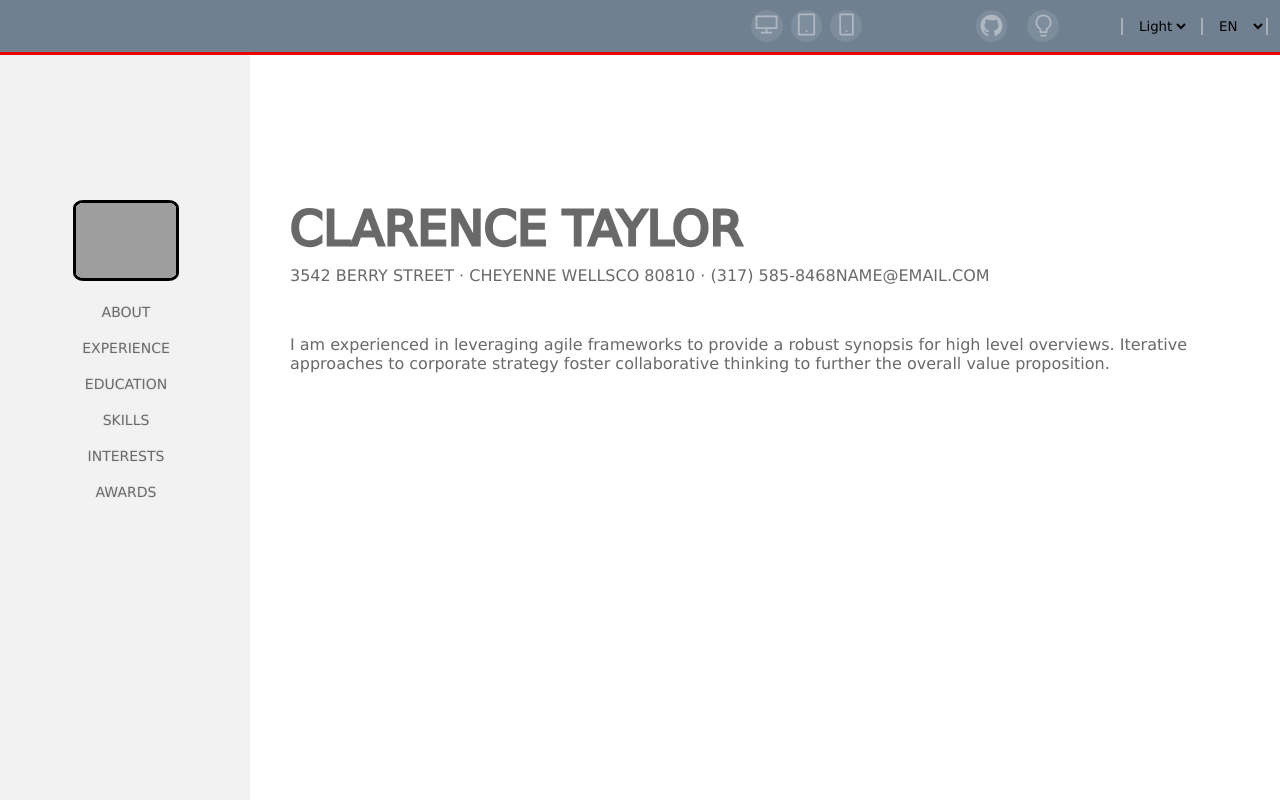
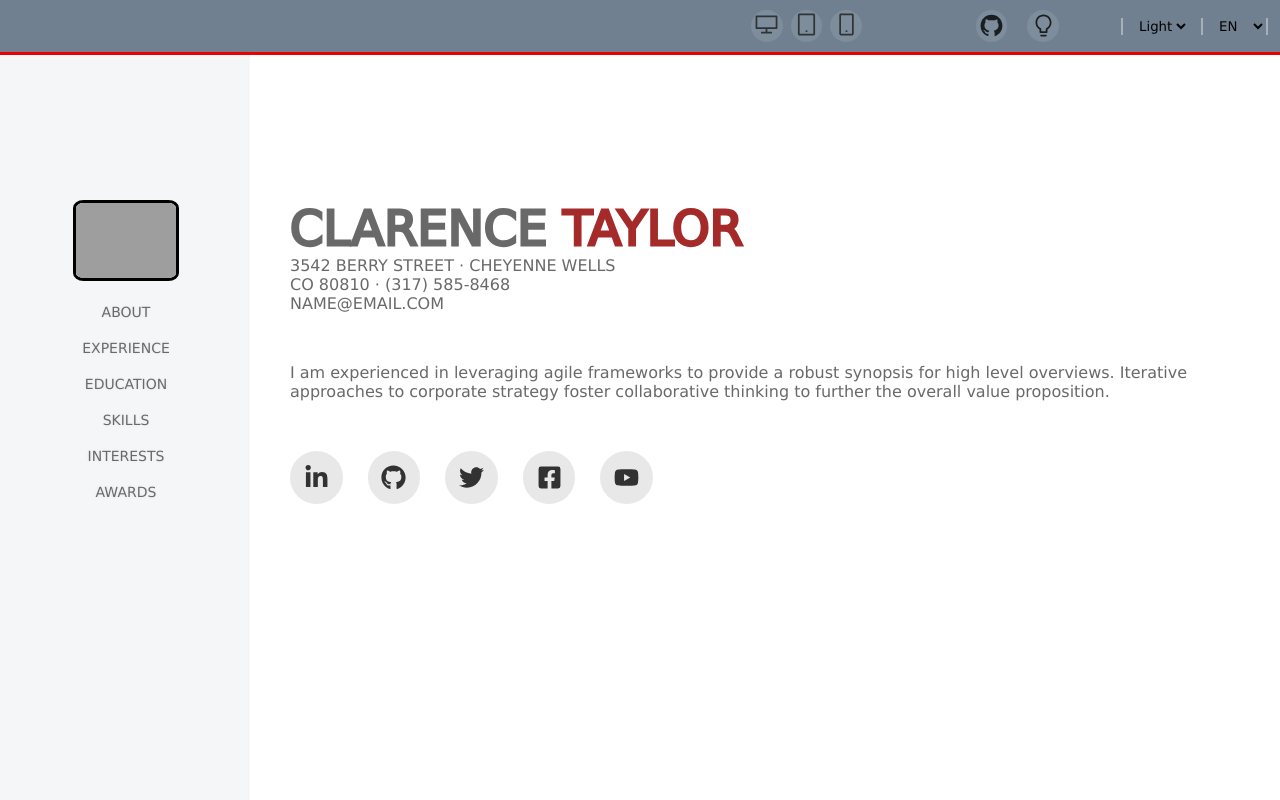
Before and after one commit to Mark4Titan/Summary, a React (Create React App) app: page / in a window 1280 px wide. Shown: the top 800 px of the page. Built offline with nearby package versions, Linux system fonts and the light colour scheme; grey boxes are pictures that could not be loaded.

Commit message:
більше стилів богу стилів

```diff
--- a/src/Style/darkStyle.css
+++ b/src/Style/darkStyle.css
@@ -22,5 +22,15 @@
 
 body {
   /* background: darkStylegray; */
-  background-color: slategray;
+  background-color: rgb(112, 128, 144);
 }
+.surnameItems_darkStyle {
+  color: red;
+}
+.icoBt_darkStyle  {
+  /* background: darkStylegray; */
+  background-color: rgba(112, 128, 144, 0.724);
+  z-index: 0;
+  height: calc((0.575rem * 1) + (0.575rem * 2) + (25px));
+  width: calc((0.575rem * 1) + (0.575rem * 2) + (25px));
+}
--- a/src/Style/defaultStyle.css
+++ b/src/Style/defaultStyle.css
@@ -82,8 +82,8 @@ h6 {
 .react_icons {
   height: 25px;
   width: 25px;
-  color: #ffffff61;
-  z-index: -1;
+  color: #000000c8;
+  /* z-index: 0; */
 }
 
 .btn_icon {
@@ -150,8 +150,10 @@ h6 {
   min-width: 250px;
 }
 .sidebar_Tablet {
+   display: none;
 }
 .sidebar_Mobile {
+   display: none;
 }
 
 .avatar {
@@ -267,21 +269,21 @@ body {
 .ul_experience {
 }
 
-.nameItems_name {
+.surnameItems,
+.nameItems {
   text-transform: uppercase;
   font-size: 3rem;
   padding-bottom: 10px;
   -webkit-text-stroke-width: medium;
   width: -webkit-fill-available;
-
+  display: contents;
 }
 .nameItems_name:first-child {
   /* text-transform: uppercase; */
-  font-size: 5rem;
+  /* font-size: 5rem; */
   /* padding-bottom: 10px; */
   /* -webkit-text-stroke-width: medium; */
   /* width: -webkit-fill-available; */
-
 }
 .main_item {
   padding-bottom: 20px;
@@ -329,7 +331,7 @@ body {
 .aboutEl {
   padding-bottom: 20px;
   display: flex;
-  flex-wrap: wrap;
+  flex-direction: column;
 }
 .contentItems,
 .toolsItems,
@@ -340,3 +342,25 @@ body {
 .avatarItems_avatar {
   display: none;
 }
+
+.icoBt {
+  padding: 0;
+  border: none;
+  overflow: hidden;
+  border-radius: 100%;
+  flex-shrink: 0;
+  align-items: center;
+  display: flex;
+  flex-direction: column;
+  justify-content: center;
+  /* background: rgb(255 255 255 / 10%); */
+  height: calc((0.575rem * 1) + (0.575rem * 2) + (4px));
+  width: calc((0.575rem * 1) + (0.575rem * 2) + (4px));
+}
+.elsocial {
+  display: flex;
+}
+.icoBt {
+  margin-right: 25px;
+  margin-top: 50px;
+}
--- a/src/Style/lightStyle.css
+++ b/src/Style/lightStyle.css
@@ -16,3 +16,13 @@ color: dimgrey;;
   /* background-color: #f3ebf6; */
   justify-content: flex-start;
 }
+.surnameItems_lightStyle{
+  color: brown;
+}
+.icoBt_lightStyle {
+  /* background-color: dimgrey; */
+  background-color: rgb(232, 232, 232);
+  /* z-index: 0; */
+  height: calc((0.575rem * 1) + (0.575rem * 2) + (25px));
+  width: calc((0.575rem * 1) + (0.575rem * 2) + (25px));
+}
--- a/src/Summary/SummaryEN.js
+++ b/src/Summary/SummaryEN.js
@@ -16,13 +16,19 @@ export const Resume = {
     //   social: { linkedinIn: "", github: "", twitter: "", facebook: "" },
     // },
     {
-      name: "Clarence Taylor",
+      fullName: { name: "Clarence ", surname: "Taylor" },
       address: "3542 BERRY STREET · CHEYENNE WELLS",
       phone: "CO 80810 · (317) 585-8468",
       mail: "NAME@EMAIL.COM",
       aboutMe:
         "I am experienced in leveraging agile frameworks to provide a robust synopsis for high level overviews. Iterative approaches to corporate strategy foster collaborative thinking to further the overall value proposition.",
-      // social: { linkedinIn: "", github: "", twitter: "", facebook: "" },
+      social: {
+        linkedinIn: "https://www.linkedin.com/",
+        github: "https://github.com/Mark4Titan?tab=repositories",
+        twitter: "https://twitter.com/i/flow/single_sign_on",
+        facebook: "https://uk-ua.facebook.com/",
+        youtube: "https://www.youtube.com/channel/UCWIV9JNJ6nFAI8P9_f1BPhA",
+      },
     },
   ],
   experience: [
--- a/src/components/Header/Header.js
+++ b/src/components/Header/Header.js
@@ -1,29 +1,16 @@
-import { IconContext } from "react-icons";
 import Preview from "./Preview";
 import Specifics from "./Specifics";
 import HeadersLeft from "./HeadersLeft";
 
 export const Header = ({ preview }) => {
-
-
   return (
-    <IconContext.Provider value={{ className: "react_icons" }}>
-      <div
-        key="headers"
-        id="headers"
-        className={`header header_${preview}`}
-      >
-        <div
-          key="headCon"
-          id="headCon"
-          className={`headCon headCon_${preview}`}
-        >
-          <Preview />
-          <HeadersLeft />
-          <Specifics />
-        </div>
+    <div key="headers" id="headers" className={`header header_${preview}`}>
+      <div key="headCon" id="headCon" className={`headCon headCon_${preview}`}>
+        <Preview />
+        <HeadersLeft />
+        <Specifics />
       </div>
-    </IconContext.Provider>
+    </div>
   );
 };
 export default Header;
--- a/src/components/Main/Elements/elementsAbout.js
+++ b/src/components/Main/Elements/elementsAbout.js
@@ -1,6 +1,21 @@
-
+import {
+  FaLinkedinIn,
+  FaGithub,
+  FaTwitter,
+  FaFacebookSquare,
+  FaYoutube,
+} from "react-icons/fa";
 
 export const About = ({ theme, about }) => {
+  const iconsSoCial = {
+    linkedinIn: FaLinkedinIn,
+    github: FaGithub,
+    twitter: FaTwitter,
+    facebook: FaFacebookSquare,
+    youtube: FaYoutube,
+  };
+  // IconsSoCial[key]()
+  //  console.log(FaGithub());
   return (
     <div
       key="about"
@@ -13,18 +28,61 @@ export const About = ({ theme, about }) => {
         className={`aboutEl aboutEl_${theme} ${theme}`}
       >
         {about.map((element) =>
-          Object.keys(element).map(
-            (key) =>
-              element[key] !== "about" && (
+          Object.keys(element).map((key) => {
+            const el = [];
+            const elsocial = [];
+            key === "fullName" &&
+              Object.keys(element[key]).map((keys) =>
+                el.push(
+                  <div
+                    id={keys}
+                    key={keys}
+                    className={`${keys}Items about ${keys}Items_${theme}`}
+                  >
+                    {element[key][keys]}
+                  </div>
+                )
+              );
+            key === "social" &&
+              elsocial.push(
+                Object.keys(element[key]).map((keys) => (
+                  <a
+                    id={keys}
+                    key={keys}
+                    href={element[key][keys]}
+                    rel="external"
+                    target={`_blank`}
+                    className={`${keys}Items icoBt icoBt_${theme} ${keys}Items_${theme}`}
+                  >
+                    {iconsSoCial[keys]()}
+                    {/* {console.log(element[key][keys])} */}
+                  </a>
+                ))
+              );
+            el.push(
+              <div
+                id="elsocial"
+                key="elsocial"
+                className={`elsocial elsocial_${theme}`}
+              >
+                {elsocial}
+              </div>
+            );
+            key !== "title" &&
+              key !== "avatar" &&
+              key !== "fullName" &&
+              key !== "social" &&
+              el.push(
                 <div
                   id={`${key}`}
                   key={key}
-                  className={`${key}Items about ${key}Items_${key} ${key}Items_${theme}`}
+                  className={`${key}Items about ${key}Items_${theme}`}
                 >
                   {element[key]}
                 </div>
-              )
-          )
+              );
+            return el;
+          })
         )}
       </div>
     </div>
--- a/src/components/Main/Elements/elementsExperience.js
+++ b/src/components/Main/Elements/elementsExperience.js
@@ -7,25 +7,26 @@ export const Experience = ({ theme, experience }) => {
     >
       <ul
         id={`experience`}
-        key={experience}
+        key={"experience"}
         className={`ul_experience experience experience_${theme}`}
       >
-        {experience.map((element) => (
-          <li
-            id={`experienceEl`}
-            className={`experienceElItems experienceEl_${theme}`}
-          >
-            {Object.keys(element).map((key) => (
+        {experience.map((element) =>
+          Object.keys(element).map((key) => (
+            <li
+              key={`${element[key]}experienceLi`}
+              id={`${element[key]}experienceLi`}
+              className={`experienceElItems experienceEl_${theme}`}
+            >
               <div
                 id={`Item_${key}`}
-                key={key}
+                key={`Item_${key}`}
                 className={`${key}Items ${key}Items_${key} ${key}Items_${theme}`}
               >
                 {element[key]}
               </div>
-            ))}
-          </li>
-        ))}
+            </li>
+          ))
+        )}
       </ul>
     </div>
   );
--- a/src/components/Theme/Constant.js
+++ b/src/components/Theme/Constant.js
@@ -1,5 +1,5 @@
+import "../../Style/defaultStyle.css";
 import "../../Style/darkStyle.css";
 import "../../Style/lightStyle.css";
-import "../../Style/defaultStyle.css";
 
 export const ConstantThemse = { lightStyle: "Light", darkStyle: "Dark", };
--- a/src/index.js
+++ b/src/index.js
@@ -2,6 +2,7 @@ import React from 'react';
 import { store, persistor } from "./redux/store";
 import { Provider } from "react-redux";
 import ReactDOM from 'react-dom/client';
+import { IconContext } from "react-icons";
 import App from './App';
 import { PersistGate } from 'redux-persist/integration/react';
 import { Loader } from "./components/Loader/Loader";
@@ -10,9 +11,11 @@ const root = ReactDOM.createRoot(document.getElementById('root'));
 root.render(
   <React.StrictMode>
     <Provider store={store}>
-      <PersistGate loading={<Loader />} persistor={persistor}>
-        <App />
-      </PersistGate>
+      <IconContext.Provider value={{ className: "react_icons" }}>
+        <PersistGate loading={<Loader />} persistor={persistor}>
+          <App />
+        </PersistGate>
+      </IconContext.Provider>
     </Provider>
   </React.StrictMode>
 );
```
